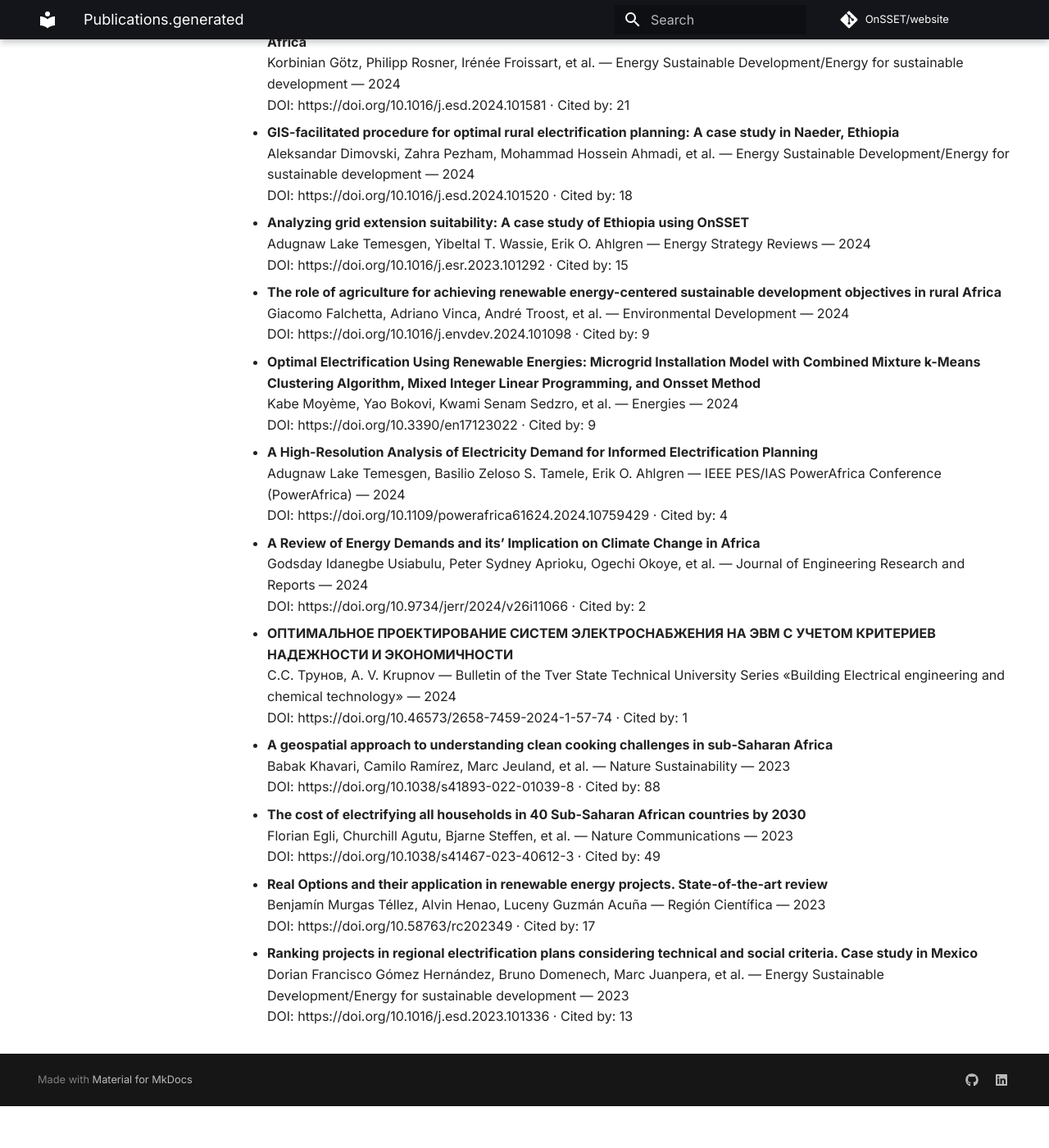
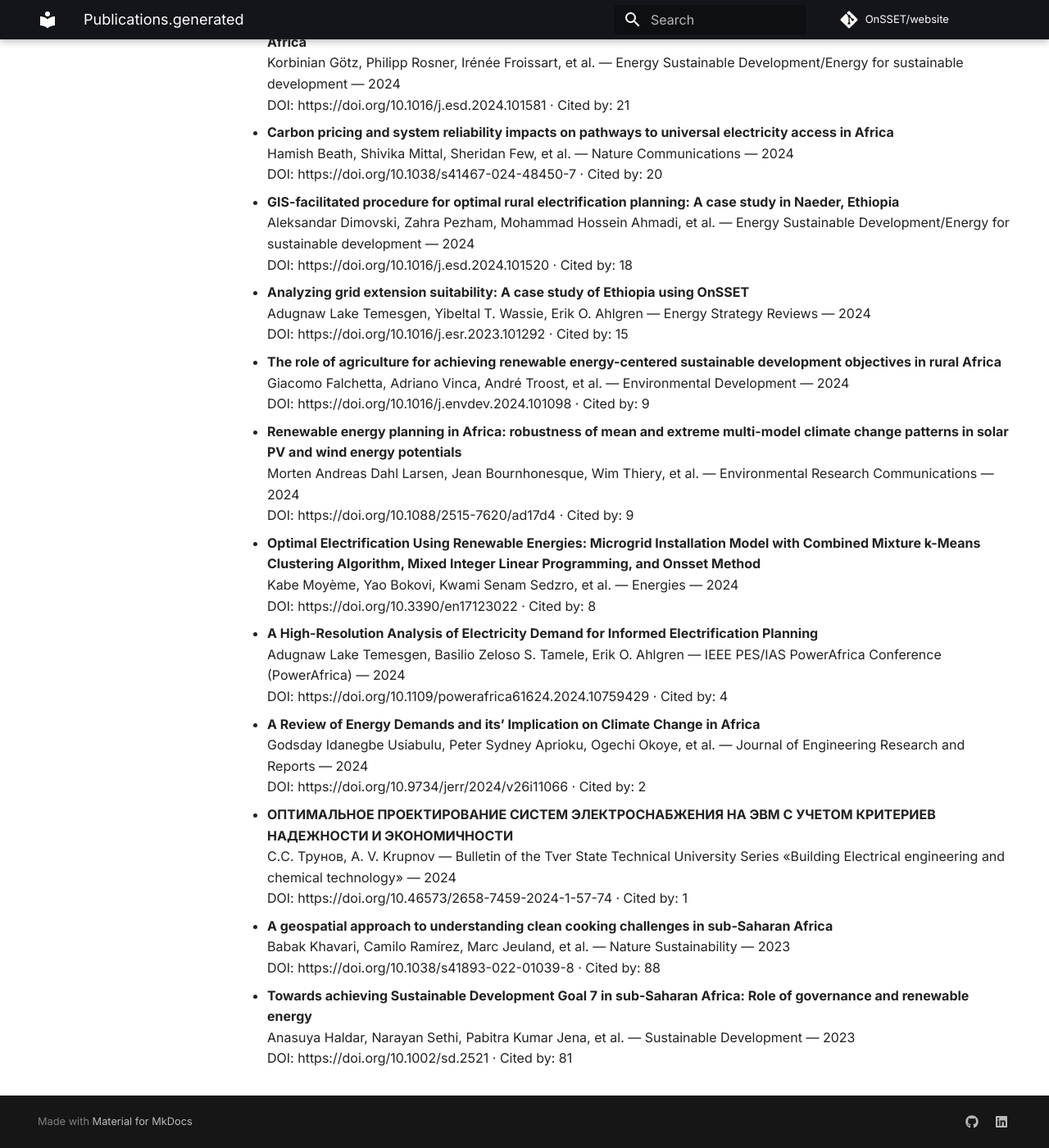
Before and after one commit to OnSSET/website, an MkDocs documentation site: the page built from docs/publications.generated.md, in a window 1280 px wide and 1400 px high, scrolled down 30376 px. Shown: the whole window at 82% size. Built offline with MkDocs 1.6.1 and Material for MkDocs 9.7.7, drawn with Linux system fonts in a browser that asks for light colours; comment, search, counter and statistics services are not loaded; before the commit the page ends 31725 px from its top, so only the background shows below that; some of the changed text lies outside the part shown.

Commit message:
Auto-update publications

```diff
--- a/docs/publications.generated.md
+++ b/docs/publications.generated.md
@@ -369,6 +369,10 @@
   Giacomo Falchetta, Adriano Vinca, André Troost, et al. — Environmental Development — 2024
   DOI: https://doi.org/10.1016/j.envdev.2024.101098 · Cited by: 9
 
+- **Renewable energy planning in Africa: robustness of mean and extreme multi-model climate change patterns in solar PV and wind energy potentials**
+  Morten Andreas Dahl Larsen, Jean Bournhonesque, Wim Thiery, et al. — Environmental Research Communications — 2024
+  DOI: https://doi.org/10.1088/2515-7620/ad17d4 · Cited by: 9
+
 - **Assessment of Systematic Errors in Mapping Electricity Access Using Night-Time Lights: A Case Study of Rwanda and Kenya**
   Tunmise Raji, Jay Taneja, Nathaniel J. Williams — Remote Sensing — 2024
   DOI: https://doi.org/10.3390/rs16193561 · Cited by: 7
@@ -432,10 +436,6 @@
 - **A planar facility location–allocation problem with fixed and/or variable cost structures for rural electrification**
   Beste Akbaş, Ayse Selin Kocaman — Computers & Operations Research — 2023
   DOI: https://doi.org/10.1016/j.cor.2023.106202 · Cited by: 12
-
-- **Renewable energy planning in Africa: robustness of mean and extreme multi-model climate change patterns in solar PV and wind energy potentials**
-  Morten Andreas Dahl Larsen, Jean Bournhonesque, Wim Thiery, et al. — Environmental Research Communications — 2023
-  DOI: https://doi.org/10.1088/2515-7620/ad17d4 · Cited by: 9
 
 - **Exploring long-term electrification pathway dynamics: a case study of Ethiopia**
   Andreas Sahlberg, Will Usher, Ioannis Pappis, et al. — Discover Energy — 2023
@@ -573,6 +573,10 @@
   Ioannis Pappis — Environmental Research Infrastructure and Sustainability — 2022
   DOI: https://doi.org/10.1088/2634-4505/ac7900 · Cited by: 23
 
+- **Solar model for Rural Communities: Analysis of Impact of a Grid-Connected Photovoltaic System in the Brazilian semi-arid region**
+  Wesly Jean, ANTONIO CESAR PINHO BRASIL JUNIOR — Journal of Sustainable Development of Energy Water and Environment Systems — 2022
+  DOI: https://doi.org/10.13044/j.sdewes.d9.0405 · Cited by: 22
+
 - **A GIS approach to electrification planning in Cameroon**
   Nadia S. Ouédraogo — Energy Strategy Reviews — 2022
   DOI: https://doi.org/10.1016/j.esr.2022.101020 · Cited by: 21
@@ -736,10 +740,6 @@
 - **The effects of population aggregation in geospatial electrification planning**
   Babak Khavari, Andreas Sahlberg, Will Usher, et al. — Energy Strategy Reviews — 2021
   DOI: https://doi.org/10.1016/j.esr.2021.100752 · Cited by: 23
-
-- **Solar model for Rural Communities: Analysis of Impact of a Grid-Connected Photovoltaic System in the Brazilian semi-arid region**
-  Wesly Jean, ANTONIO CESAR PINHO BRASIL JUNIOR — Journal of Sustainable Development of Energy Water and Environment Systems — 2021
-  DOI: https://doi.org/10.13044/j.sdewes.d9.0405 · Cited by: 22
 
 - **Evaluation of Investments in Wind Energy Projects, under Uncertainty. State of the Art Review**
   Benjamín Murgas Téllez, Alvin Henao, Luceny Guzmán Acuña — Applied Sciences — 2021
@@ -1250,6 +1250,10 @@
   Korbinian Götz, Philipp Rosner, Irénée Froissart, et al. — Energy Sustainable Development/Energy for sustainable development — 2024
   DOI: https://doi.org/10.1016/j.esd.2024.101581 · Cited by: 21
 
+- **Carbon pricing and system reliability impacts on pathways to universal electricity access in Africa**
+  Hamish Beath, Shivika Mittal, Sheridan Few, et al. — Nature Communications — 2024
+  DOI: https://doi.org/10.1038/s41467-024-48450-7 · Cited by: 20
+
 - **GIS-facilitated procedure for optimal rural electrification planning: A case study in Naeder, Ethiopia**
   Aleksandar Dimovski, Zahra Pezham, Mohammad Hossein Ahmadi, et al. — Energy Sustainable Development/Energy for sustainable development — 2024
   DOI: https://doi.org/10.1016/j.esd.2024.101520 · Cited by: 18
@@ -1262,9 +1266,13 @@
   Giacomo Falchetta, Adriano Vinca, André Troost, et al. — Environmental Development — 2024
   DOI: https://doi.org/10.1016/j.envdev.2024.101098 · Cited by: 9
 
+- **Renewable energy planning in Africa: robustness of mean and extreme multi-model climate change patterns in solar PV and wind energy potentials**
+  Morten Andreas Dahl Larsen, Jean Bournhonesque, Wim Thiery, et al. — Environmental Research Communications — 2024
+  DOI: https://doi.org/10.1088/2515-7620/ad17d4 · Cited by: 9
+
 - **Optimal Electrification Using Renewable Energies: Microgrid Installation Model with Combined Mixture k-Means Clustering Algorithm, Mixed Integer Linear Programming, and Onsset Method**
   Kabe Moyème, Yao Bokovi, Kwami Senam Sedzro, et al. — Energies — 2024
-  DOI: https://doi.org/10.3390/en17123022 · Cited by: 9
+  DOI: https://doi.org/10.3390/en17123022 · Cited by: 8
 
 - **A High-Resolution Analysis of Electricity Demand for Informed Electrification Planning**
   Adugnaw Lake Temesgen, Basilio Zeloso S. Tamele, Erik O. Ahlgren — IEEE PES/IAS PowerAfrica Conference (PowerAfrica) — 2024
@@ -1282,14 +1290,6 @@
   Babak Khavari, Camilo Ramírez, Marc Jeuland, et al. — Nature Sustainability — 2023
   DOI: https://doi.org/10.1038/s41893-022-01039-8 · Cited by: 88
 
-- **The cost of electrifying all households in 40 Sub-Saharan African countries by 2030**
-  Florian Egli, Churchill Agutu, Bjarne Steffen, et al. — Nature Communications — 2023
-  DOI: https://doi.org/10.1038/s41467-023-40612-3 · Cited by: 49
-
-- **Real Options and their application in renewable energy projects. State-of-the-art review**
-  Benjamín Murgas Téllez, Alvin Henao, Luceny Guzmán Acuña — Región Científica — 2023
-  DOI: https://doi.org/10.58763/rc202349 · Cited by: 17
-
-- **Ranking projects in regional electrification plans considering technical and social criteria. Case study in Mexico**
-  Dorian Francisco Gómez Hernández, Bruno Domenech, Marc Juanpera, et al. — Energy Sustainable Development/Energy for sustainable development — 2023
-  DOI: https://doi.org/10.1016/j.esd.2023.101336 · Cited by: 13
+- **Towards achieving Sustainable Development Goal 7 in sub‐Saharan Africa: Role of governance and renewable energy**
+  Anasuya Haldar, Narayan Sethi, Pabitra Kumar Jena, et al. — Sustainable Development — 2023
+  DOI: https://doi.org/10.1002/sd.2521 · Cited by: 81
```
Also changed, not shown: other parts of docs/publications.generated.md (+9 -9 lines).
